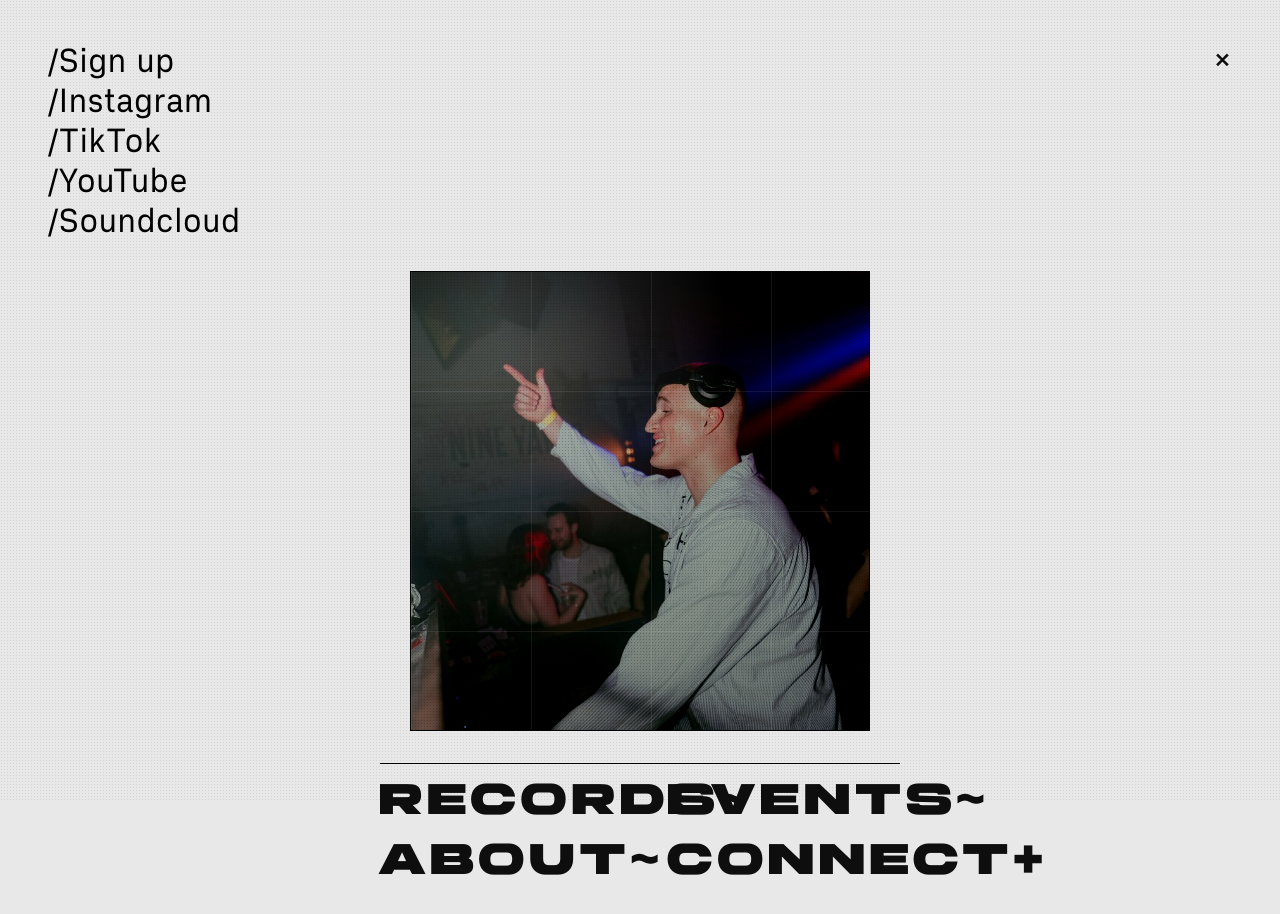
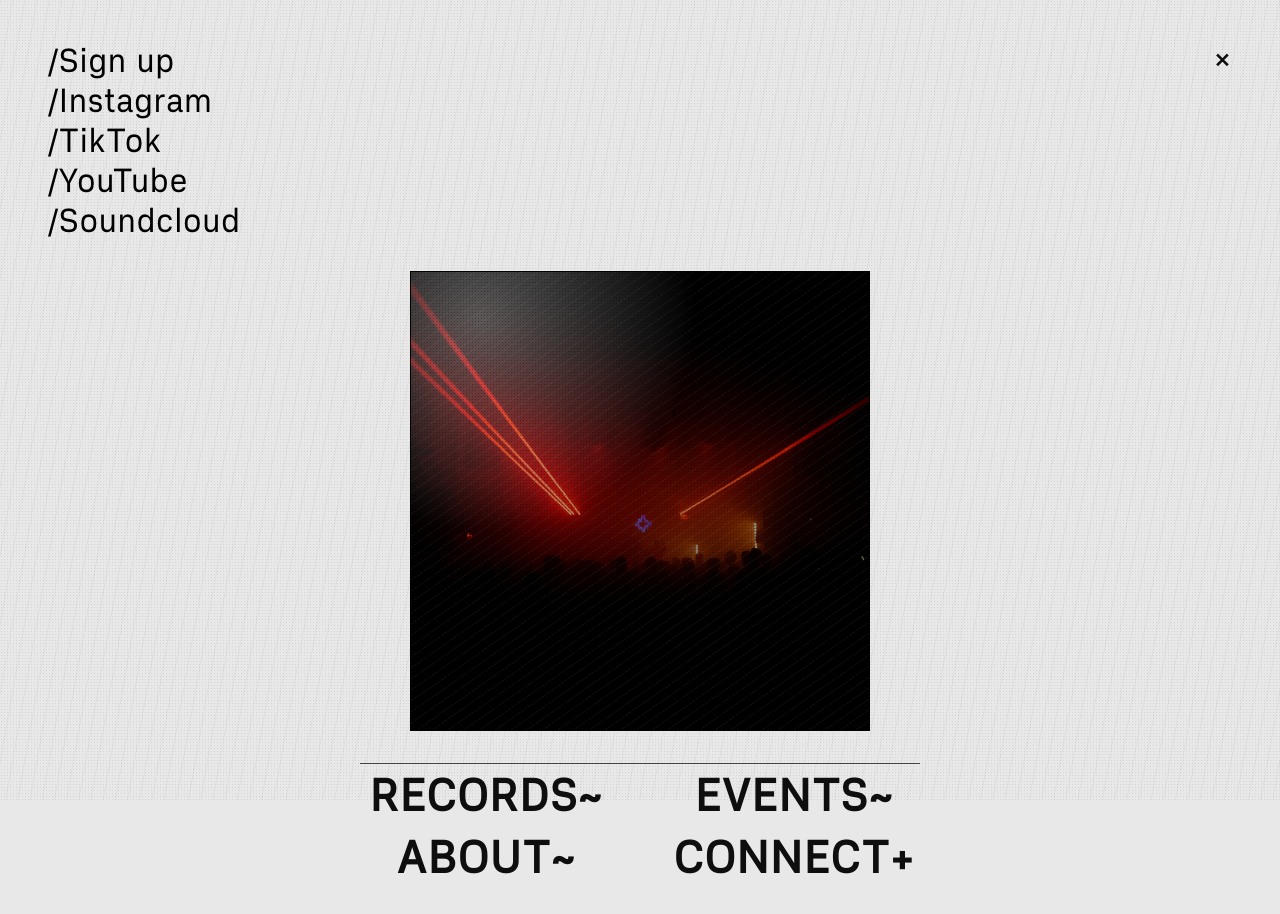
Before and after one commit to SayLezWebsite/closecall-website, a Next.js app: page / in a window 1280 px wide. Shown: the top 914 px of the page. Built offline with nearby package versions, Linux system fonts and the light colour scheme.

Commit message:
Tighten reference match: stronger halftone/gradient texture, faster cadence, and refined bottom menu

```diff
--- a/src/app/globals.css
+++ b/src/app/globals.css
@@ -30,6 +30,16 @@ body::before {
   background-size: 3px 3px;
 }
 
+body::after {
+  content: "";
+  position: fixed;
+  inset: 0;
+  pointer-events: none;
+  z-index: 1;
+  opacity: 0.08;
+  background-image: repeating-linear-gradient(100deg, rgba(0, 0, 0, 0.45) 0px, rgba(0, 0, 0, 0.45) 1px, transparent 1px, transparent 12px);
+}
+
 main {
   position: relative;
   z-index: 2;
--- a/src/app/page.tsx
+++ b/src/app/page.tsx
@@ -19,12 +19,12 @@ export default function Homepage() {
         <ReferenceSquareSlideshow />
       </div>
 
-      <div className="mx-auto w-full max-w-[520px] pb-4">
-        <div className="grid grid-cols-2 gap-x-14 gap-y-4 border-t border-black pt-3 text-center">
-          <Link href="/music" className="menu-label block text-[28px] leading-none tracking-[0.08em] md:text-[44px]">Records~</Link>
-          <Link href="/events" className="menu-label block text-[28px] leading-none tracking-[0.08em] md:text-[44px]">Events~</Link>
-          <Link href="/about" className="menu-label block text-[28px] leading-none tracking-[0.08em] md:text-[44px]">About~</Link>
-          <Link href="/contact" className="menu-label block text-[28px] leading-none tracking-[0.08em] md:text-[44px]">Connect+</Link>
+      <div className="mx-auto w-full max-w-[560px] pb-4">
+        <div className="grid grid-cols-2 gap-x-14 gap-y-5 border-t border-black/70 pt-3 text-center">
+          <Link href="/music" className="block text-[26px] font-black uppercase leading-none tracking-[0.04em] md:text-[42px]">Records~</Link>
+          <Link href="/events" className="block text-[26px] font-black uppercase leading-none tracking-[0.04em] md:text-[42px]">Events~</Link>
+          <Link href="/about" className="block text-[26px] font-black uppercase leading-none tracking-[0.04em] md:text-[42px]">About~</Link>
+          <Link href="/contact" className="block text-[26px] font-black uppercase leading-none tracking-[0.04em] md:text-[42px]">Connect+</Link>
         </div>
       </div>
     </section>
--- a/src/components/ReferenceSquareSlideshow.tsx
+++ b/src/components/ReferenceSquareSlideshow.tsx
@@ -20,7 +20,7 @@ export default function ReferenceSquareSlideshow() {
   useEffect(() => {
     let timer: ReturnType<typeof setTimeout>;
     const tick = () => {
-      const nextIn = 500 + Math.floor(Math.random() * 1000); // 0.5s - 1.5s
+      const nextIn = 550 + Math.floor(Math.random() * 700); // 0.55s - 1.25s
       timer = setTimeout(() => {
         setIndex((prev) => (prev + 1) % randomized.length);
         tick();
@@ -43,9 +43,9 @@ export default function ReferenceSquareSlideshow() {
         />
       ))}
 
-      <div className="pointer-events-none absolute inset-0 bg-[radial-gradient(circle_at_18%_12%,rgba(255,255,255,0.22),transparent_42%),linear-gradient(165deg,rgba(0,0,0,0.06),rgba(0,0,0,0.48))]" />
-      <div className="pointer-events-none absolute inset-0 opacity-[0.22] [background-image:radial-gradient(rgba(0,0,0,0.9)_0.5px,transparent_0.5px)] [background-size:3px_3px] mix-blend-multiply" />
-      <div className="pointer-events-none absolute inset-0 opacity-[0.08] [background-image:linear-gradient(0deg,rgba(255,255,255,0.9)_1px,transparent_1px),linear-gradient(90deg,rgba(255,255,255,0.9)_1px,transparent_1px)] [background-size:120px_120px]" />
+      <div className="pointer-events-none absolute inset-0 bg-[radial-gradient(circle_at_15%_10%,rgba(255,255,255,0.34),transparent_38%),linear-gradient(155deg,rgba(0,0,0,0.04),rgba(0,0,0,0.62))]" />
+      <div className="pointer-events-none absolute inset-0 opacity-[0.32] [background-image:radial-gradient(rgba(0,0,0,0.92)_0.6px,transparent_0.6px)] [background-size:3px_3px] mix-blend-multiply" />
+      <div className="pointer-events-none absolute inset-0 opacity-[0.14] [background-image:repeating-linear-gradient(145deg,rgba(255,255,255,0.3)_0px,rgba(255,255,255,0.3)_1px,transparent_1px,transparent_9px)]" />
     </div>
   );
 }
```
